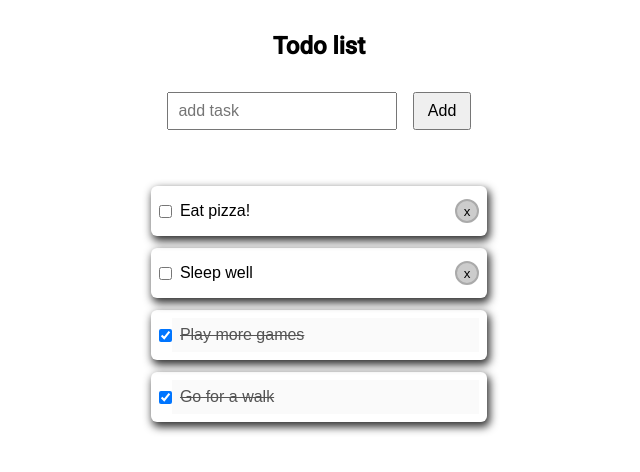
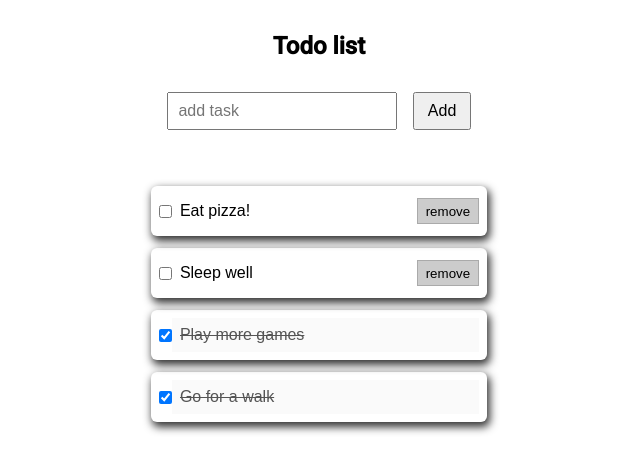
Before and after one commit to Crafterize/react-todo-list, a React (Create React App) app: page / in a window 1280 px wide. Shown: the top 472 px of the page, without its empty margins (321-961 px from the left). Built offline with nearby package versions, Linux system fonts and the light colour scheme.

Commit message:
Styles fixes
Signed-off-by: Benjamin Rast <benjamin.rast@iteo.com>

```diff
--- a/src/components/list-item/list-item.module.scss
+++ b/src/components/list-item/list-item.module.scss
@@ -11,6 +11,8 @@
   &.done{
     input{
       text-decoration: line-through;
+      &:hover, &:active, &:focus{
+        border-bottom: none;
       }
     }
   }
@@ -21,15 +23,18 @@
     font-size: 16px;
     padding: 8px;
     flex-grow: 1;
+
+    &:hover, &:active, &:focus{
+      border-bottom: 1px solid black;
+    }
   }
 
   .deleteButton {
     display: block;
     justify-content: center;
     align-items: center;
-  border-radius: 50%;
-  border: 2px solid #aaa;
+    border: 1px solid #aaa;
     background: #ccc;
-  width: 24px;
-  height: 24px;
+    padding: 0.3rem 0.5rem;
   }
+}
--- a/src/components/list-item/list-item.tsx
+++ b/src/components/list-item/list-item.tsx
@@ -33,7 +33,7 @@ export const ListItem: React.FC<PropsType> = (props) => {
       />
       {!props.task.done && (
         <button onClick={handleDelete} className={styles.deleteButton}>
-          x
+          remove
         </button>
       )}
     </div>
--- /dev/null
+++ b/src/styles/_global.scss
@@ -0,0 +1,16 @@
+body {
+  margin: 0;
+  font-family: 'Roboto', 'Arial', sans-serif;
+  -webkit-font-smoothing: antialiased;
+  -moz-osx-font-smoothing: grayscale;
+}
+
+* {
+  margin: 0;
+  padding: 0;
+  box-sizing: border-box;
+}
+
+button, a{
+  cursor: pointer;
+}
--- a/src/styles/main.scss
+++ b/src/styles/main.scss
@@ -1,15 +1,4 @@
-body {
-  margin: 0;
-  font-family: 'Roboto', 'Arial', sans-serif;
-  -webkit-font-smoothing: antialiased;
-  -moz-osx-font-smoothing: grayscale;
-}
-
-* {
-  margin: 0;
-  padding: 0;
-  box-sizing: border-box;
-}
+@import 'global';
 
 .App{
   padding: 2rem;
```
Also changed, not shown: src/styles/_variables.scss (deleted). Lines whose indentation alone changed are shown as unchanged.
